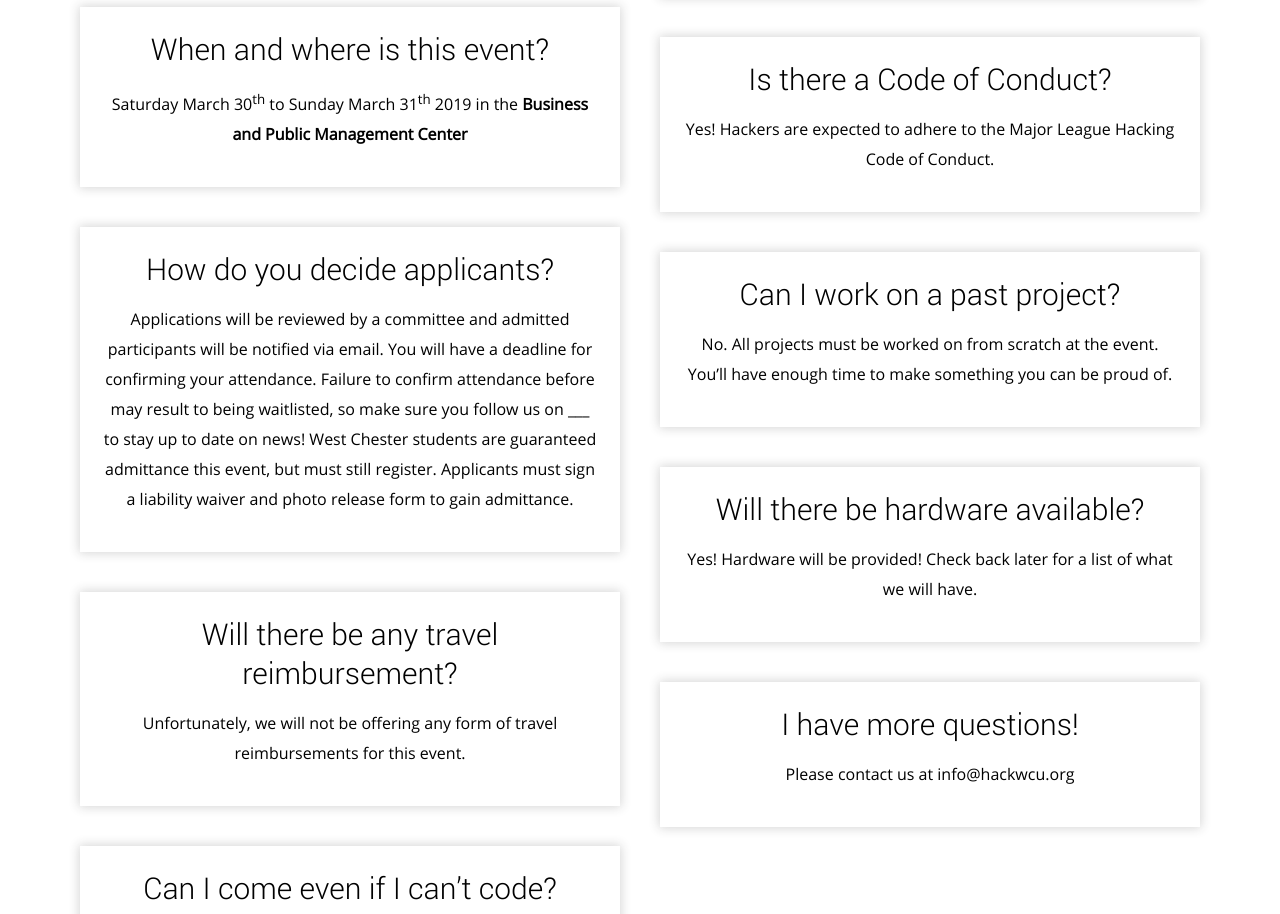
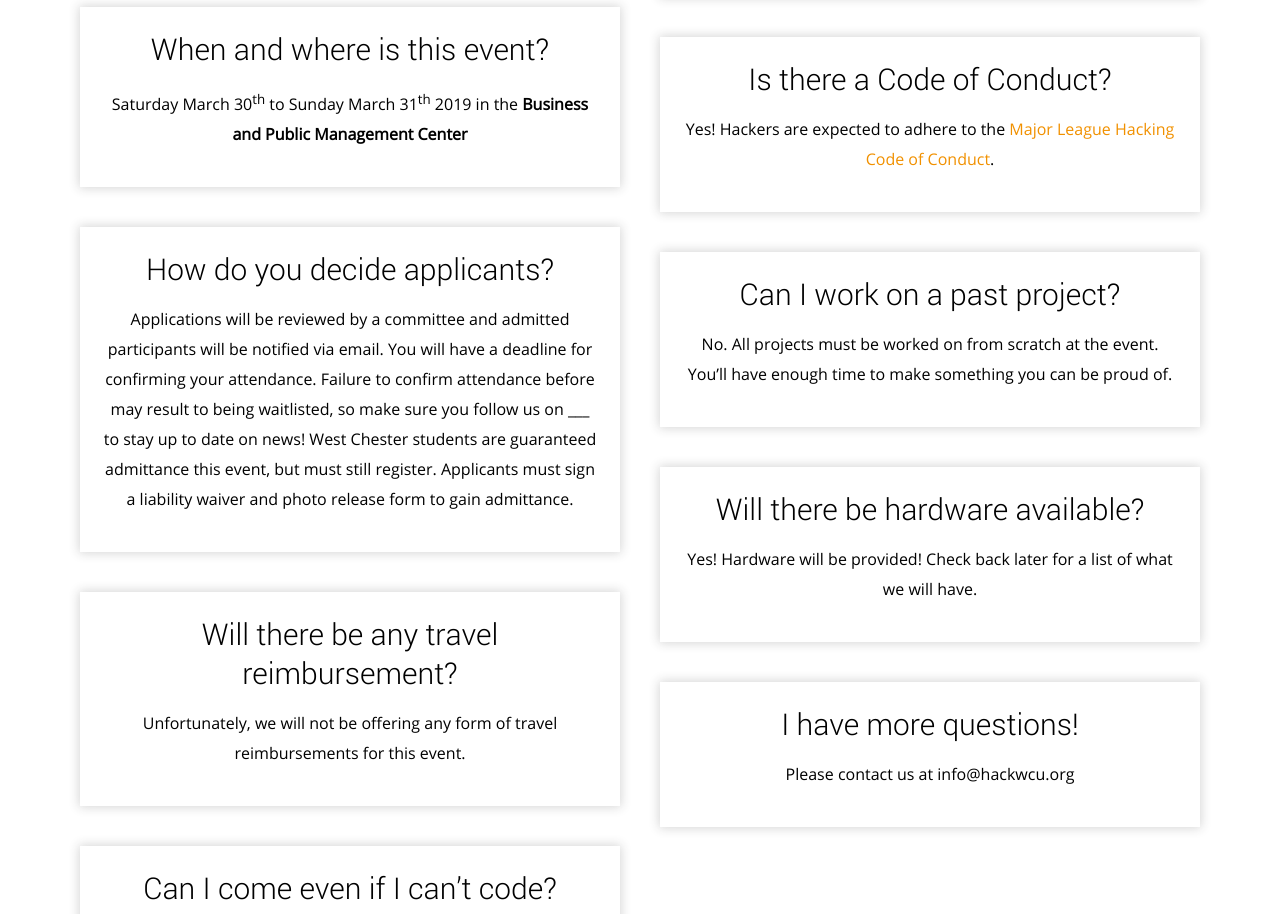
Before and after one commit to hackwcu/website-2018, a plain HTML site: page index.html in a window 1280 px wide. Shown: the part 2102-3016 px from the top of the page. Drawn offline with nearby package versions, Linux system fonts and the light colour scheme.

Commit message:
fix code of conduct

```diff
--- a/index.html
+++ b/index.html
@@ -188,7 +188,7 @@ img.emoji {
 
             <div class="card-1">
                 <h3>Is there a Code of Conduct?</h3>
-                <p><p>Yes! Hackers are expected to adhere to the Major League Hacking Code of Conduct.</p>
+                <p><p>Yes! Hackers are expected to adhere to the <a target='_blank' href='https://static.mlh.io/docs/mlh-code-of-conduct.pdf'>Major League Hacking Code of Conduct</a>.</p>
 </p>
             </div>
 
```
